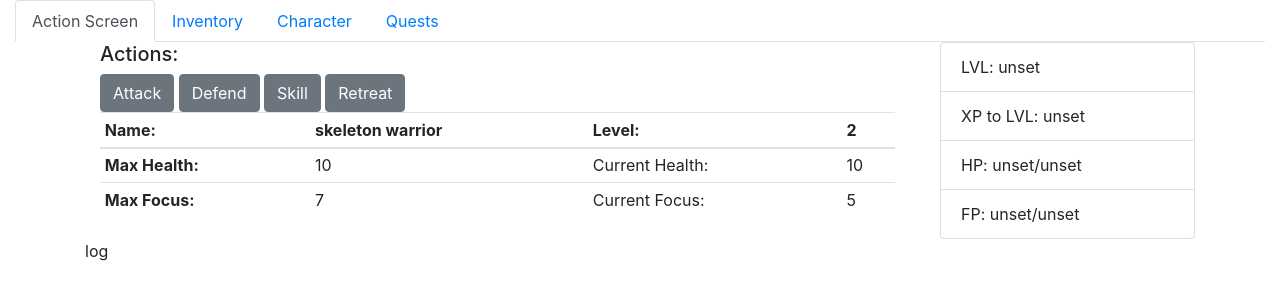
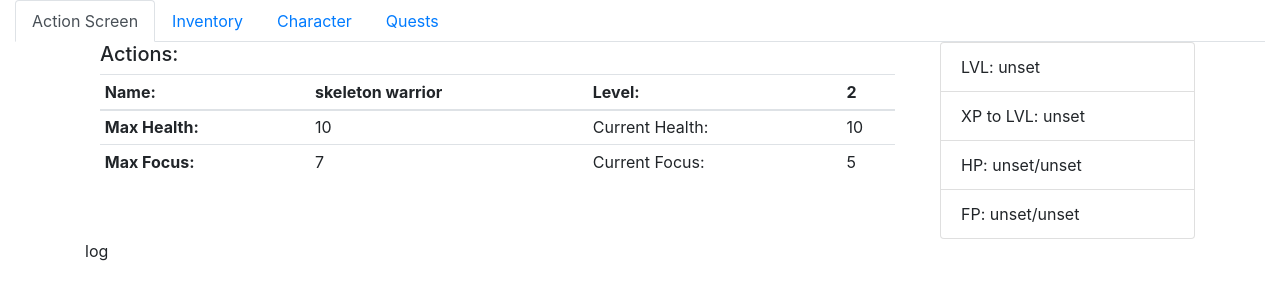
Before and after one commit to james-wienecke/rpg-project, a plain HTML site: page index.html in a window 1280 px wide. Drawn offline with nearby package versions, Linux system fonts and the light colour scheme.

Commit message:
Removed hardcoded player action buttons.

```diff
--- a/index.html
+++ b/index.html
@@ -51,10 +51,10 @@
                     <div class="container" id="act-actions">
                         <!-- actions here -->
                         <h5>Actions:</h5>
-                        <button class="btn btn-secondary entity-action-btn" id="act-atk">Attack</button>
-                        <button class="btn btn-secondary entity-action-btn" id="act-def">Defend</button>
-                        <button class="btn btn-secondary entity-action-btn" id="act-skl">Skill</button>
-                        <button class="btn btn-secondary entity-action-btn" id="act-run">Retreat</button>
+<!--                        <button class="btn btn-secondary entity-action-btn" id="act-atk">Attack</button>-->
+<!--                        <button class="btn btn-secondary entity-action-btn" id="act-def">Defend</button>-->
+<!--                        <button class="btn btn-secondary entity-action-btn" id="act-skl">Skill</button>-->
+<!--                        <button class="btn btn-secondary entity-action-btn" id="act-run">Retreat</button>-->
                     </div>
                     <div class="container" id="npc-card">
 
```
